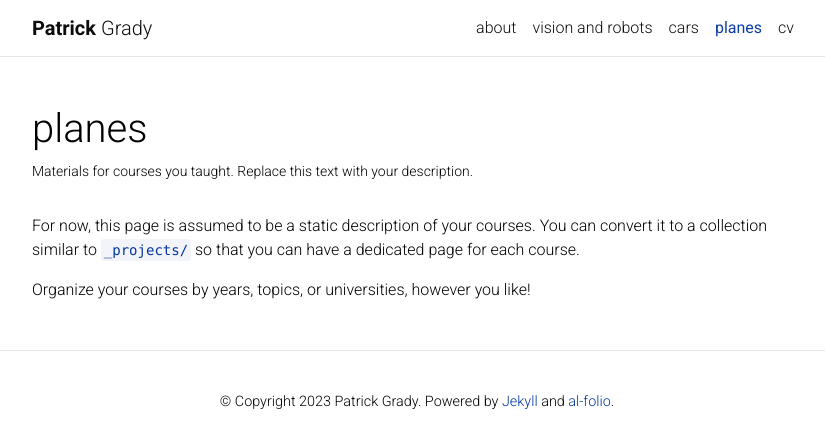
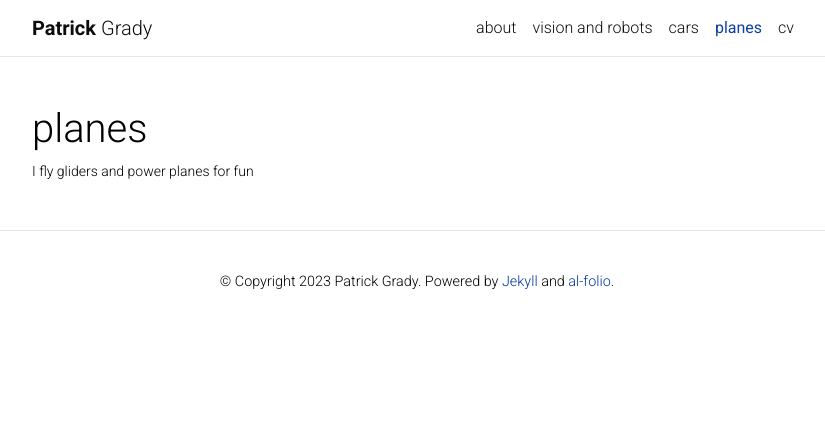
Before and after one commit to pgrady3/pgrady3.github.io, a Jekyll site: the page built from _pages/planes.md, in a window 1280 px wide. Shown: the top 448 px of the page, without its empty margins (223-1048 px from the left). Built offline with Jekyll 4.4.1, drawn with Linux system fonts in a browser that asks for light colours; comment, search, counter and statistics services are not loaded; a style sheet for code colours, icons or effects is not loaded.

Commit message:
Updated pages

```diff
--- a/_config.yml
+++ b/_config.yml
@@ -94,7 +94,7 @@ facebook_id: # your facebook id
 youtube_id: # your youtube channel id (youtube.com/@<youtube_id>)
 discord_id: # your discord id (18-digit unique numerical identifier)
 
-contact_note: I'd love to talk! The best way to reach me is through LinkedIn or at my email address found in my CV.
+contact_note: I'd love to talk! The best way to reach me is at the email address found in my CV.
 
 # -----------------------------------------------------------------------------
 # Analytics and search engine verification
--- a/_pages/planes.md
+++ b/_pages/planes.md
@@ -2,11 +2,7 @@
 layout: page
 permalink: /planes/
 title: planes
-description: Materials for courses you taught. Replace this text with your description.
+description: I fly gliders and power planes for fun
 nav: true
 nav_order: 3
 ---
-
-For now, this page is assumed to be a static description of your courses. You can convert it to a collection similar to `_projects/` so that you can have a dedicated page for each course.
-
-Organize your courses by years, topics, or universities, however you like!
```
Also changed, not shown: _pages/cars.md (+2 -3 lines), _pages/robots.md (+1 -5 lines), 1 other file.
